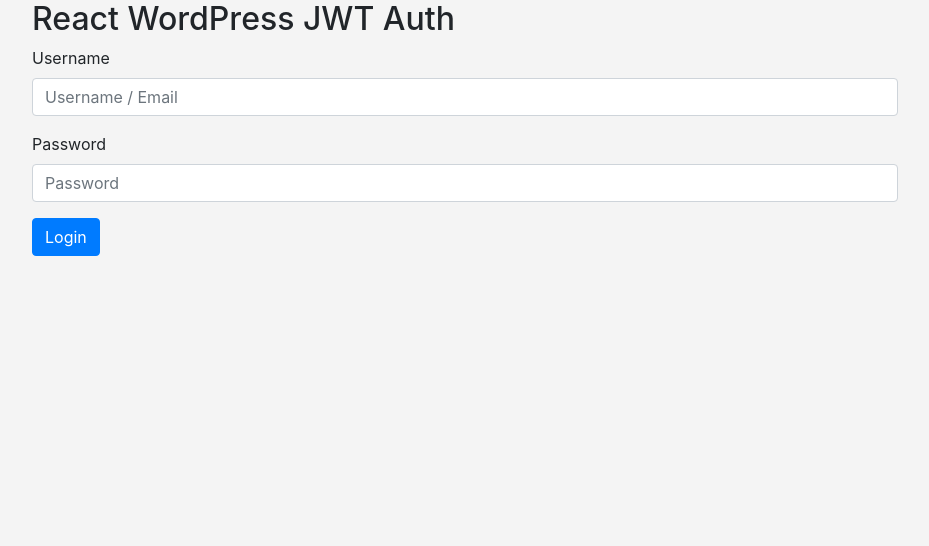
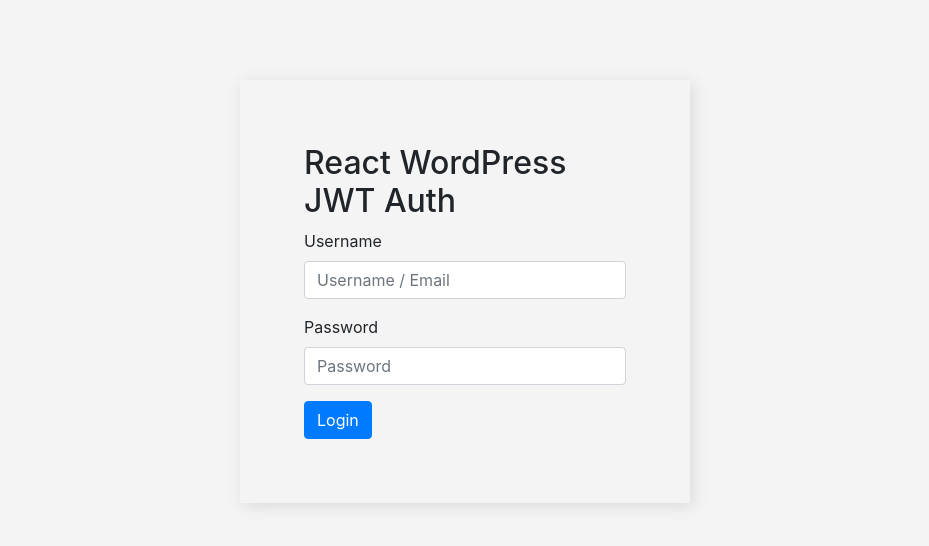
Before and after one commit to hussain-t/react-wordpress-jwt-auth, a React (Create React App) app: page / in a window 1280 px wide. Shown: the top 546 px of the page, without its empty margins (175-1104 px from the left). Built offline with nearby package versions, Linux system fonts and the light colour scheme.

Commit message:
Fixes styles.

```diff
--- a/src/index.css
+++ b/src/index.css
@@ -15,18 +15,28 @@
 }
 
 .container {
-  width: 70%;
+  width: 100%;
   margin: 0 auto;
   overflow: hidden;
 }
 
-.login-container form {
-  margin-top: 5em;
+@media(min-width: 992px) {
+  .container {
+    width: 50%;
+    margin: 0 auto;
+    overflow: hidden;
+  }
+}
+
+.container form {
+  margin: 2em;
+  padding: 2em;
+  box-shadow: 3px 3px 15px 0 #dadada;
 }
 
 @media(min-width: 992px) {
-  .login-container form {
-    margin: 12em;
+  .container form {
+    margin: 5em;
     padding: 4em;
     box-shadow: 3px 3px 15px 0 #dadada;
   }
```
